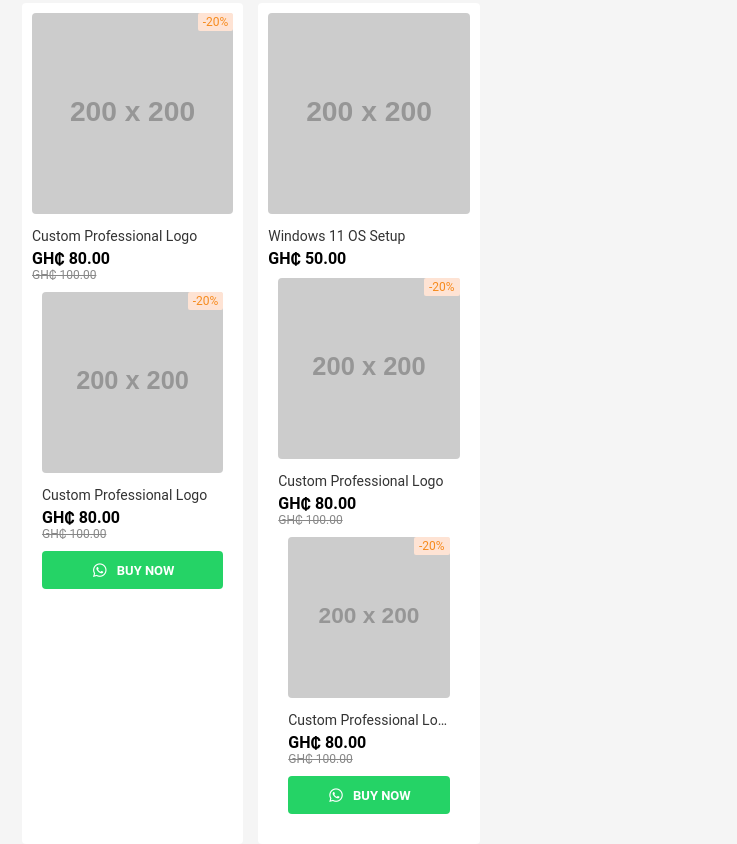
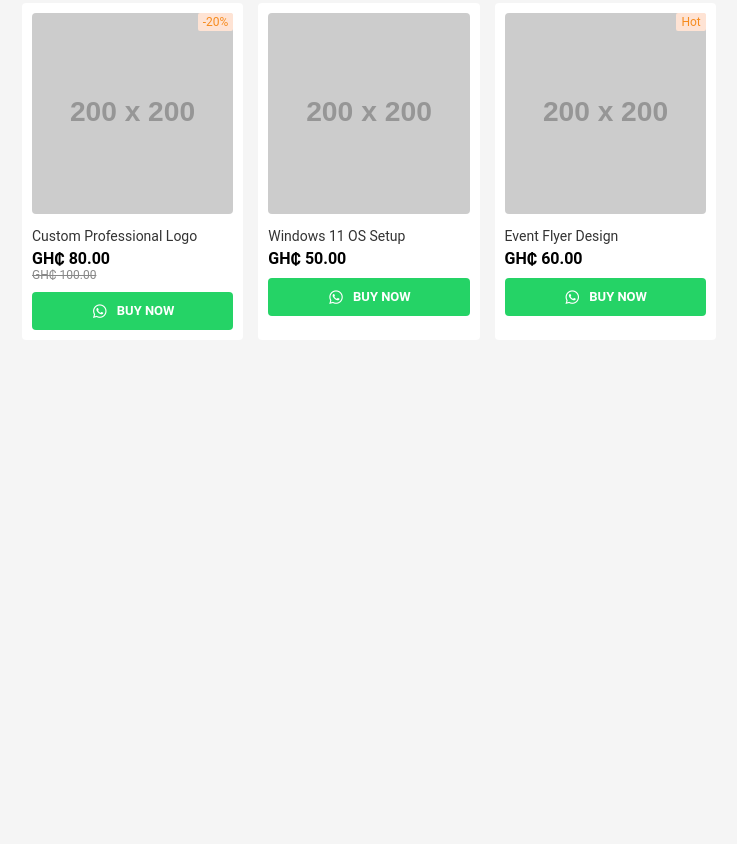
Before and after one commit to YawObasty/i, a plain HTML site: page index.html in a window 1280 px wide. Shown: the part 349-1193 px from the top of the page, without its empty margins (288-1025 px from the left). After the commit the page ends 800 px from the top, so only its background shows below. Drawn offline with nearby package versions, Linux system fonts and the light colour scheme; placeholder pictures from the web are drawn by us.

Commit message:
Update index.html

```diff
--- a/index.html
+++ b/index.html
@@ -44,7 +44,9 @@
                 <div class="section-header">
                     <h3>Top Selling Items</h3>
                 </div>
+
                 <div class="jumia-grid" id="productGrid">
+
                     <div class="item-card" data-name="logo design">
                         <div class="badge">-20%</div>
                         <img src="https://via.placeholder.com/200" alt="Design">
@@ -52,49 +54,35 @@
                             <p class="name">Custom Professional Logo</p>
                             <p class="price">GH₵ 80.00</p>
                             <p class="old-price">GH₵ 100.00</p>
-                            <div class="item-card" data-name="logo design">
-    <div class="badge">-20%</div>
-    <img src="https://via.placeholder.com/200" alt="Design">
-    <div class="info">
-        <p class="name">Custom Professional Logo</p>
-        <p class="price">GH₵ 80.00</p>
-        <p class="old-price">GH₵ 100.00</p>
-
-        <a href="https://wa.me/233539547368?text=Hello%20Obasty,%20I%20want%20to%20order%20the%20Logo%20Design"
-           class="buy-btn" target="_blank">
-           <i class='bx bxl-whatsapp'></i> BUY NOW
-        </a>
-    </div>
-</div>
+                            <a href="https://wa.me/233539547368?text=Hello%20Obasty,%20I%20want%20to%20order%20the%20Logo%20Design" class="buy-btn" target="_blank">
+                                <i class='bx bxl-whatsapp'></i> BUY NOW
+                            </a>
                         </div>
                     </div>
+
                     <div class="item-card" data-name="windows installation">
                         <img src="https://via.placeholder.com/200" alt="Tech">
                         <div class="info">
                             <p class="name">Windows 11 OS Setup</p>
                             <p class="price">GH₵ 50.00</p>
-                            <div class="jumia-grid" id="productGrid">
-                    <div class="item-card" data-name="logo design">
-                        <div class="badge">-20%</div>
+                            <a href="https://wa.me/233539547368?text=Hello%20Obasty,%20I%20need%20help%20with%20Windows%20Installation" class="buy-btn" target="_blank">
+                                <i class='bx bxl-whatsapp'></i> BUY NOW
+                            </a>
+                        </div>
+                    </div>
+
+                    <div class="item-card" data-name="flyer design">
+                        <div class="badge">Hot</div>
                         <img src="https://via.placeholder.com/200" alt="Design">
                         <div class="info">
-                            <p class="name">Custom Professional Logo</p>
-                            <p class="price">GH₵ 80.00</p>
-                            <p class="old-price">GH₵ 100.00</p>
-                            <div class="item-card" data-name="logo design">
-    <div class="badge">-20%</div>
-    <img src="https://via.placeholder.com/200" alt="Design">
-    <div class="info">
-        <p class="name">Custom Professional Logo</p>
-        <p class="price">GH₵ 80.00</p>
-        <p class="old-price">GH₵ 100.00</p>
-
-        <a href="https://wa.me/233539547368?text=Hello%20Obasty,%20I%20want%20to%20order%20the%20Logo%20Design"
-           class="buy-btn" target="_blank">
-           <i class='bx bxl-whatsapp'></i> BUY NOW
-        </a>
+                            <p class="name">Event Flyer Design</p>
+                            <p class="price">GH₵ 60.00</p>
+                            <a href="https://wa.me/233539547368?text=Hello%20Obasty,%20I%20want%20to%20order%20an%20Event%20Flyer" class="buy-btn" target="_blank">
+                                <i class='bx bxl-whatsapp'></i> BUY NOW
+                            </a>
                         </div>
                     </div>
+
                 </div>
             </div>
         </section>
```
